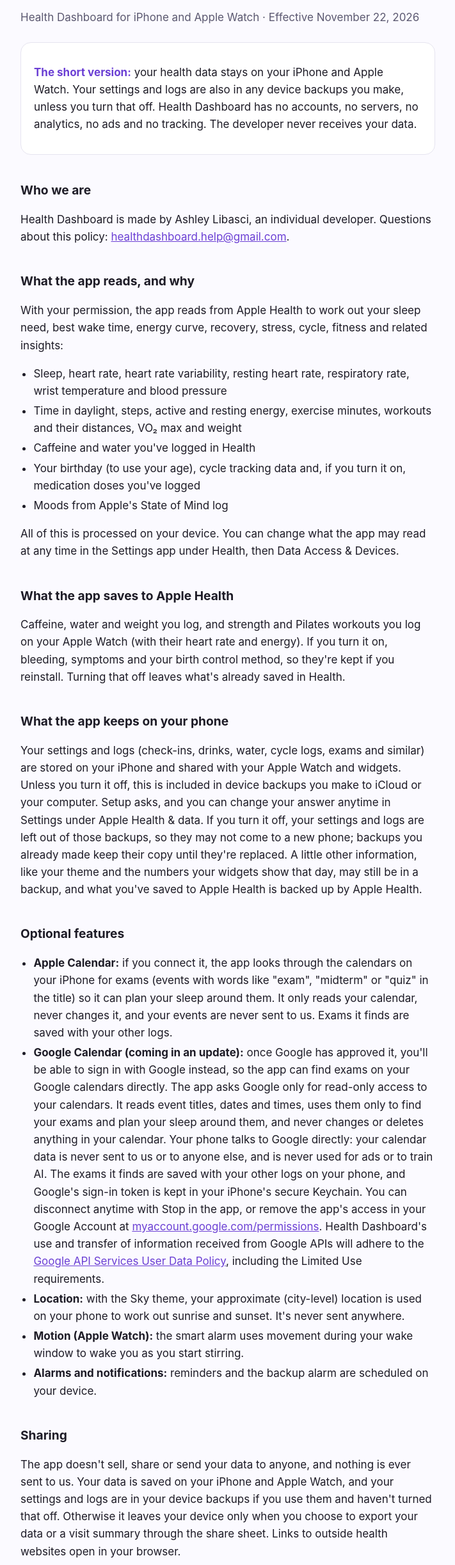
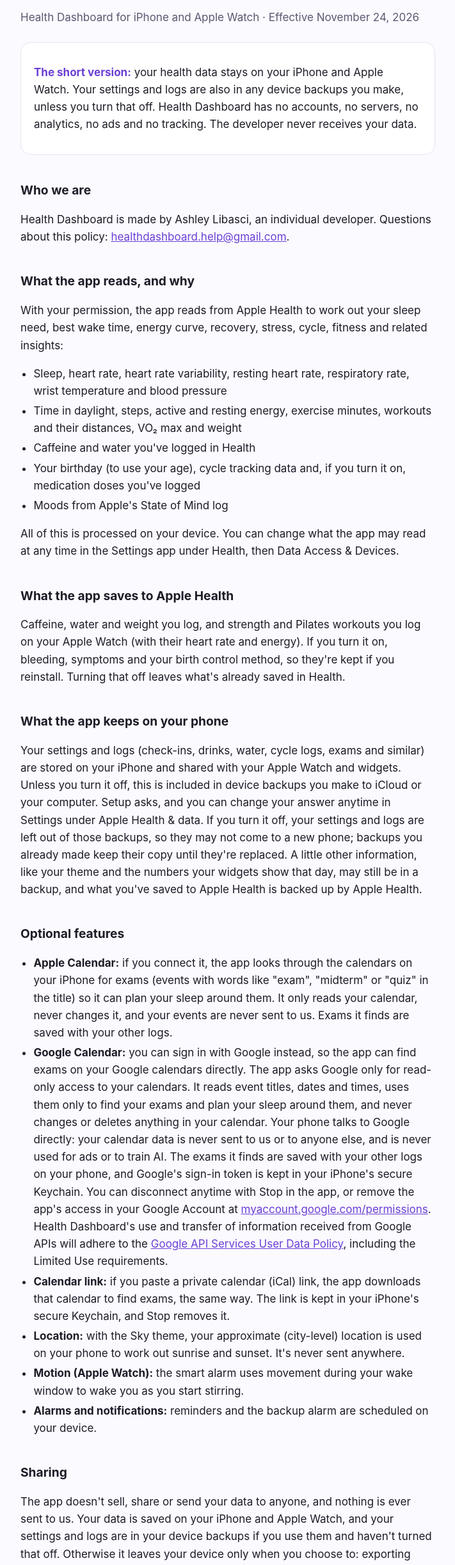
Before and after one commit to ashleylibasci/health-dashboard-site, a plain HTML site: page privacy/index.html in a window 1280 px wide. Shown: the part 89-2535 px from the top of the page at 64% size, without its empty margins (284-995 px from the left). Drawn offline with Linux system fonts and the light colour scheme.

Commit message:
Google Calendar sign-in is available: policy and homepage say so, and the calendar link is back in the policy (effective Nov 24, 2026)
Co-Authored-By: Claude Opus 5.5 <noreply@anthropic.com>

```diff
--- a/privacy/index.html
+++ b/privacy/index.html
@@ -35,7 +35,7 @@
 <body>
 <main>
   <h1>Privacy Policy</h1>
-  <p class="muted">Health Dashboard for iPhone and Apple Watch · Effective November 22, 2026</p>
+  <p class="muted">Health Dashboard for iPhone and Apple Watch · Effective November 24, 2026</p>
 
   <div class="summary">
     <p><strong>The short version:</strong> your health data stays on your iPhone and Apple Watch.
@@ -80,8 +80,8 @@
     exams (events with words like "exam", "midterm" or "quiz" in the title) so it can plan your sleep around them.
     It only reads your calendar, never changes it, and your events are never sent to us. Exams it finds are saved
     with your other logs.</li>
-    <li><strong>Google Calendar (coming in an update):</strong> once Google has approved it, you'll be able to sign in
-    with Google instead, so the app can find exams on your Google calendars directly. The app asks Google only for
+    <li><strong>Google Calendar:</strong> you can sign in with Google instead, so the app can find exams on your
+    Google calendars directly. The app asks Google only for
     read-only access to your calendars. It reads event titles, dates and times, uses them only to find your exams and
     plan your sleep around them, and never changes or deletes anything in your calendar. Your phone talks to Google
     directly: your calendar data is never sent to us or to anyone else, and is never used for ads or to train AI.
@@ -91,6 +91,8 @@
     Health Dashboard's use and transfer of information received from Google APIs will adhere to the
     <a href="https://developers.google.com/terms/api-services-user-data-policy">Google API Services User Data
     Policy</a>, including the Limited Use requirements.</li>
+    <li><strong>Calendar link:</strong> if you paste a private calendar (iCal) link, the app downloads that calendar
+    to find exams, the same way. The link is kept in your iPhone's secure Keychain, and Stop removes it.</li>
     <li><strong>Location:</strong> with the Sky theme, your approximate (city-level) location is used on your
     phone to work out sunrise and sunset. It's never sent anywhere.</li>
     <li><strong>Motion (Apple Watch):</strong> the smart alarm uses movement during your wake window to
@@ -102,7 +104,8 @@
   <h2>Sharing</h2>
   <p>The app doesn't sell, share or send your data to anyone, and nothing is ever sent to us. Your data is saved on
   your iPhone and Apple Watch, and your settings and logs are in your device backups if you use them and haven't turned that off. Otherwise it leaves your device only when
-  you choose to export your data or a visit summary through the share sheet. Links to outside health websites open
+  you choose to: exporting your data or a visit summary through the share sheet, or the calendar features above,
+  where your phone talks directly to Google or the calendar link you added. Links to outside health websites open
   in your browser.</p>
   <p>If you test the app through TestFlight, Apple may share crash reports and any feedback you choose to
   send with the developer. On the App Store, Apple shares crash and usage information with developers only
@@ -111,7 +114,7 @@
   <h2>Deleting your data</h2>
   <p>In the app, Settings has an option that removes everything the app saved on your phone, Apple Watch and
   widgets. Deleting the app removes the same things, with one exception: if you connected Google Calendar or a
-  private calendar link in an earlier version, iOS can keep that connection's sign-in details in its secure storage
+  private calendar link, iOS can keep that connection's sign-in details in its secure storage
   after the app is deleted, and Google keeps the app's access until you remove it in your Google Account. Using the
   option in Settings first disconnects them. Data saved to Apple Health stays in Health until you delete it there,
   but older caffeine, water and bleeding from Health won't come back into the app. Device backups you already made
```
Also changed, not shown: index.html (+3 -4 lines).
